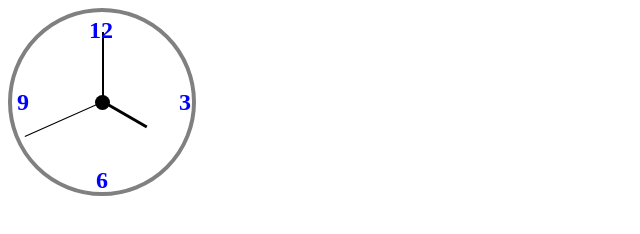
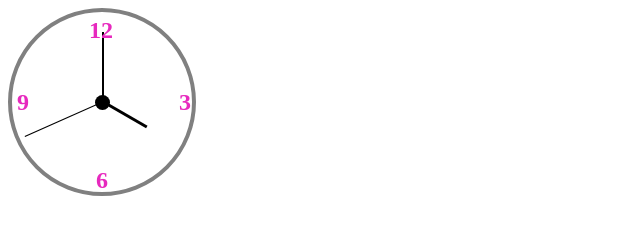
Before and after one commit to angelalusk/du-it3350-sum25-main, a plain HTML site: page cards/clock.html in a window 1280 px wide. Shown: the full height of the page, 0-640 px from the left. Drawn offline with nearby package versions, Linux system fonts and the light colour scheme.

Commit message:
Changed clock numbers to pink.

```diff
--- a/cards/clock.html
+++ b/cards/clock.html
@@ -21,7 +21,7 @@
 			}
 			.numberText {
 				position: absolute;
-				color: blue;
+				color: rgb(231, 41, 190);
 				font-weight: bold;
 				font-size: 24px;
 			}
```
